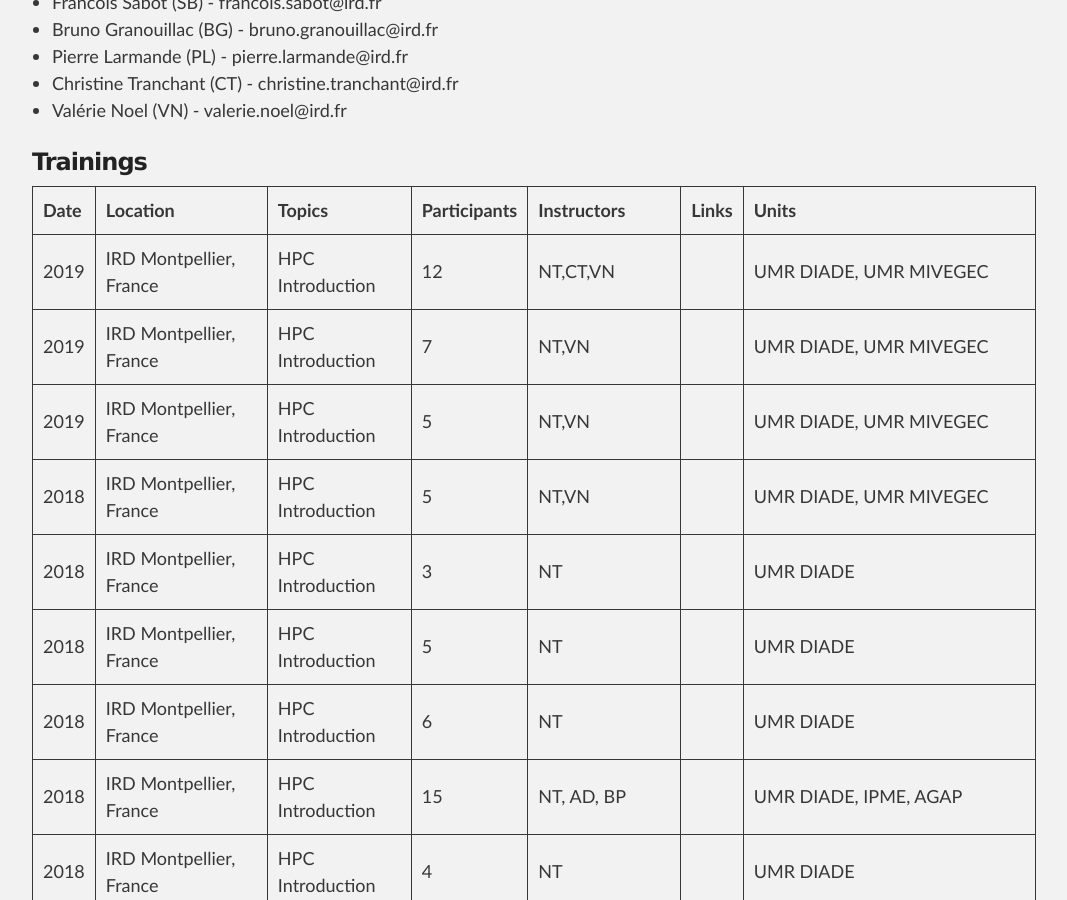
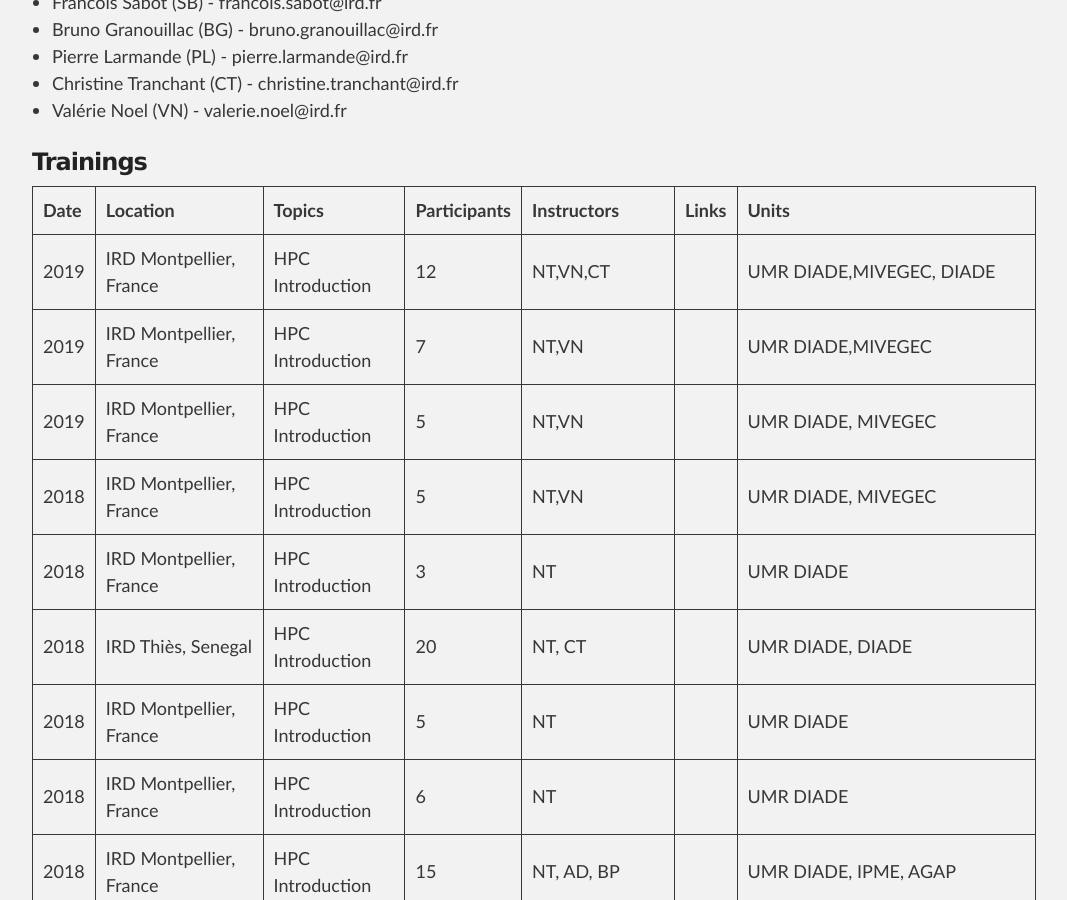
Before and after one commit to SouthGreenPlatform/trainings, a Jekyll site: the page built from _pages/HPC.md, in a window 1280 px wide and 900 px high, scrolled down 976 px. Shown: the whole window, without its empty margins (106-1173 px from the left). Built offline with Jekyll 4.4.1, drawn with Linux system fonts in a browser that asks for light colours; nearby versions of some CDN libraries.

Commit message:
Update HPC.md

```diff
--- a/_pages/HPC.md
+++ b/_pages/HPC.md
@@ -73,11 +73,12 @@ After this course, participants should be able to:
 ### Trainings
 
 | **Date** | **Location** | **Topics** | **Participants** | **Instructors** | **Links** | **Units** |
-| 2019 | IRD Montpellier, France |  HPC Introduction | 12 | NT,CT,VN| | UMR DIADE, UMR MIVEGEC|
-| 2019 | IRD Montpellier, France |  HPC Introduction | 7 | NT,VN| | UMR DIADE, UMR MIVEGEC|
-| 2019 | IRD Montpellier, France |  HPC Introduction | 5 | NT,VN| | UMR DIADE, UMR MIVEGEC|
-| 2018 | IRD Montpellier, France |  HPC Introduction | 5 | NT,VN| | UMR DIADE, UMR MIVEGEC|
+| 2019 | IRD Montpellier, France |  HPC Introduction | 12 | NT,VN,CT| | UMR DIADE,MIVEGEC, DIADE|
+| 2019 | IRD Montpellier, France |  HPC Introduction | 7 | NT,VN| | UMR DIADE,MIVEGEC|
+| 2019 | IRD Montpellier, France |  HPC Introduction | 5 | NT,VN| | UMR DIADE, MIVEGEC|
+| 2018 | IRD Montpellier, France |  HPC Introduction | 5 | NT,VN| | UMR DIADE, MIVEGEC|
 | 2018 | IRD Montpellier, France |  HPC Introduction | 3 | NT| | UMR DIADE|
+| 2018 | IRD Thiès, Senegal|  HPC Introduction | 20 | NT, CT| | UMR DIADE, DIADE|
 | 2018 | IRD Montpellier, France |  HPC Introduction | 5 | NT| | UMR DIADE|
 | 2018 | IRD Montpellier, France |  HPC Introduction | 6 | NT| | UMR DIADE|
 | 2018 | IRD Montpellier, France |  HPC Introduction | 15| NT, AD, BP| | UMR DIADE, IPME, AGAP|
```
